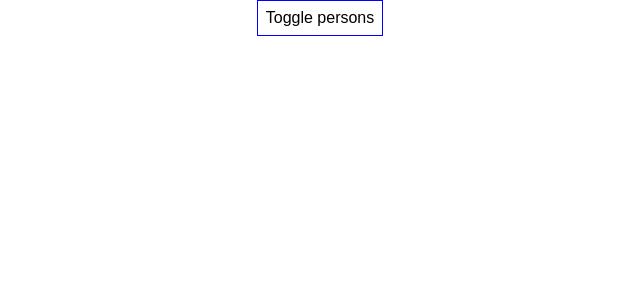
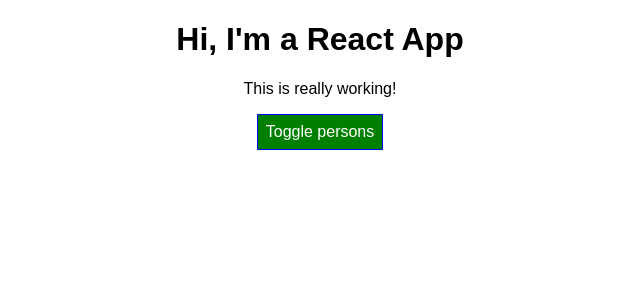
Before and after one commit to adamhambe/react-complete-guide, a React (Create React App) app: page / in a window 1280 px wide. Shown: the top 300 px of the page, without its empty margins (320-960 px from the left). Built offline with nearby package versions, Linux system fonts and the light colour scheme.

Commit message:
Section_5 eject commit

```diff
--- a/package.json
+++ b/package.json
@@ -3,6 +3,7 @@
   "version": "0.1.0",
   "private": true,
   "dependencies": {
+    "radium": "^0.26.0",
     "react": "^16.12.0",
     "react-dom": "^16.12.0",
     "react-scripts": "1.1.5"
--- a/src/App.css
+++ b/src/App.css
@@ -2,27 +2,25 @@
   text-align: center;
 }
 
-.App-logo {
-  animation: App-logo-spin infinite 20s linear;
-  height: 80px;
+.red {
+  color: red;
 }
 
-.App-header {
-  background-color: #222;
-  height: 150px;
-  padding: 20px;
-  color: white;
+.bold {
+  font-weight: bold;
 }
 
-.App-title {
-  font-size: 1.5em;
+.button {
+  background-color: green;
+  color: white;
+  font: inherit;
+  border: 1px solid blue;
+  padding: 8px;
+  cursor: pointer;
+
 }
 
-.App-intro {
-  font-size: large;
+.button:hover {
+  background-color: lightgray;
+  color: black
 }
-
-@keyframes App-logo-spin {
-  from { transform: rotate(0deg); }
-  to { transform: rotate(360deg); }
-}
--- a/src/App.js
+++ b/src/App.js
@@ -1,6 +1,7 @@
 import React, { Component } from 'react';
 import './App.css';
 import Person from './Person/Person.js'
+
 
 class App extends Component {
 
@@ -53,11 +54,16 @@
 
   render() {
     const style = {
-      backgroundColor: 'white',
+      backgroundColor: 'green',
+      color: 'white',
       font: 'inherit',
       border: '1px solid blue',
       padding: '8px',
-      cursor: 'pointer'
+      cursor: 'pointer',
+      ':hover': {
+        backgroundColor: 'lightgreen',
+        color: 'black'
+      }
     }
 
     let persons = null;
@@ -76,12 +82,30 @@
             })}
         </div>
       );
+
+      style.backgroundColor = 'red'
+      style[':hover'] = {
+        backgroundColor: 'salmon',
+        color: 'black'
+      }
+    }
+
+    // let classes = ['red', 'bold'].join(' '); // "red bold"
+
+    const classes = [];
+    if (this.state.persons.length <= 2) {
+      classes.push('red') // classes = ['red']
+    }
+    if (this.state.persons.length <= 1) {
+      classes.push('bold') //classes = ['red', 'bold']
     }
 
     return (
       <div className="App">
+        <h1>Hi, I'm a React App</h1>
+        <p className={classes.join(' ')}>This is really working!</p>
         <button
-        style={style}
+        className="button"
         onClick={this.togglePersonsHandler}>Toggle persons</button>
         {persons}
       </div>
--- a/src/Person/Person.css
+++ b/src/Person/Person.css
@@ -7,3 +7,9 @@
     text-align: center;
 
 }
+
+/* @media (min-width: 500px) {
+    .Person {
+        width: 450px;
+    }
+} */
--- a/src/Person/Person.js
+++ b/src/Person/Person.js
@@ -1,9 +1,16 @@
 import React from 'react'
 import './Person.css'
+import Radium from 'radium'
 
 const person = (props) => {
+
+    const style = {
+        '@media (min-width: 450px': {
+            width: '300px'
+        }
+    };
     return (
-        <div className="Person">
+        <div className="Person" style={style}>
             <p onClick={props.click}>Hej jag heter {props.name} och är {props.age} år gammal</p>
             <p>{props.children}</p>
             <input type="text" onChange={props.changed} value={props.name}></input>
@@ -12,4 +19,4 @@
     )
 }
 
-export default person;
+export default Radium(person);
```
Also changed, not shown: 1 other file (tests, documents, lock files or other folders).
